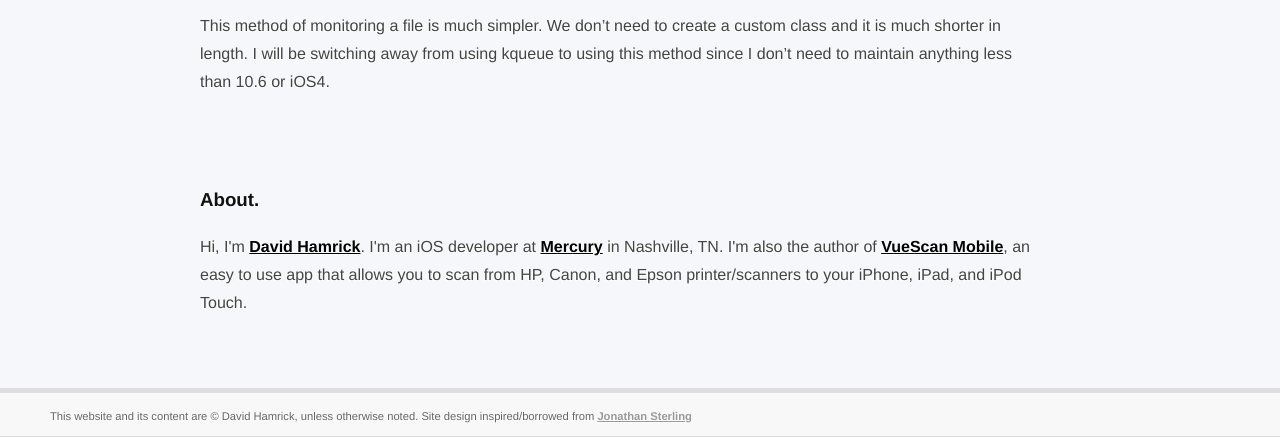
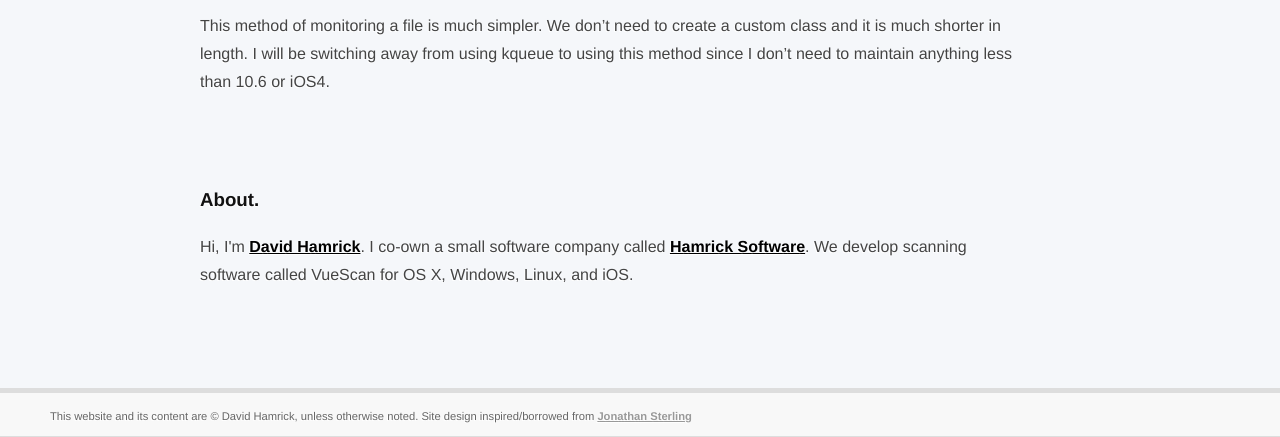
Before and after one commit to hamrickdavid/hamrickdavid.github.com, a Jekyll site: the page built from _posts/2011-10-10-handling-filesystem-events-with-gcd.markdown, in a window 1280 px wide, cut to the strip 562-999 px from the top of the page. Built offline with Jekyll 4.4.1, drawn with Linux system fonts in a browser that asks for light colours; Markdown is read by kramdown in place of the engine named in the settings.

Commit message:
Changed about section

```diff
--- a/_layouts/post.html
+++ b/_layouts/post.html
@@ -16,6 +16,7 @@ layout: default
 <br>
 <h3>About.</h3>
 <p>
-Hi, I'm <a href="http://www.twitter.com/davidhamrick">David Hamrick</a>. I'm an iOS developer at <a href="http://www.mercury.io">Mercury</a> in Nashville, TN. I'm also the author of <a href="http://hamrick.com/mob.html">VueScan Mobile</a>, an easy to use app that allows you to scan from HP, Canon, and Epson printer/scanners to your iPhone, iPad, and iPod Touch.
+Hi, I'm <a href="http://www.twitter.com/davidhamrick">David Hamrick</a>. I co-own a small software company called <a href="http://www.hamrick.com/">Hamrick Software</a>. We develop scanning software called VueScan for OS X, Windows, Linux, and iOS.
 </p>
+
 </section>
```
